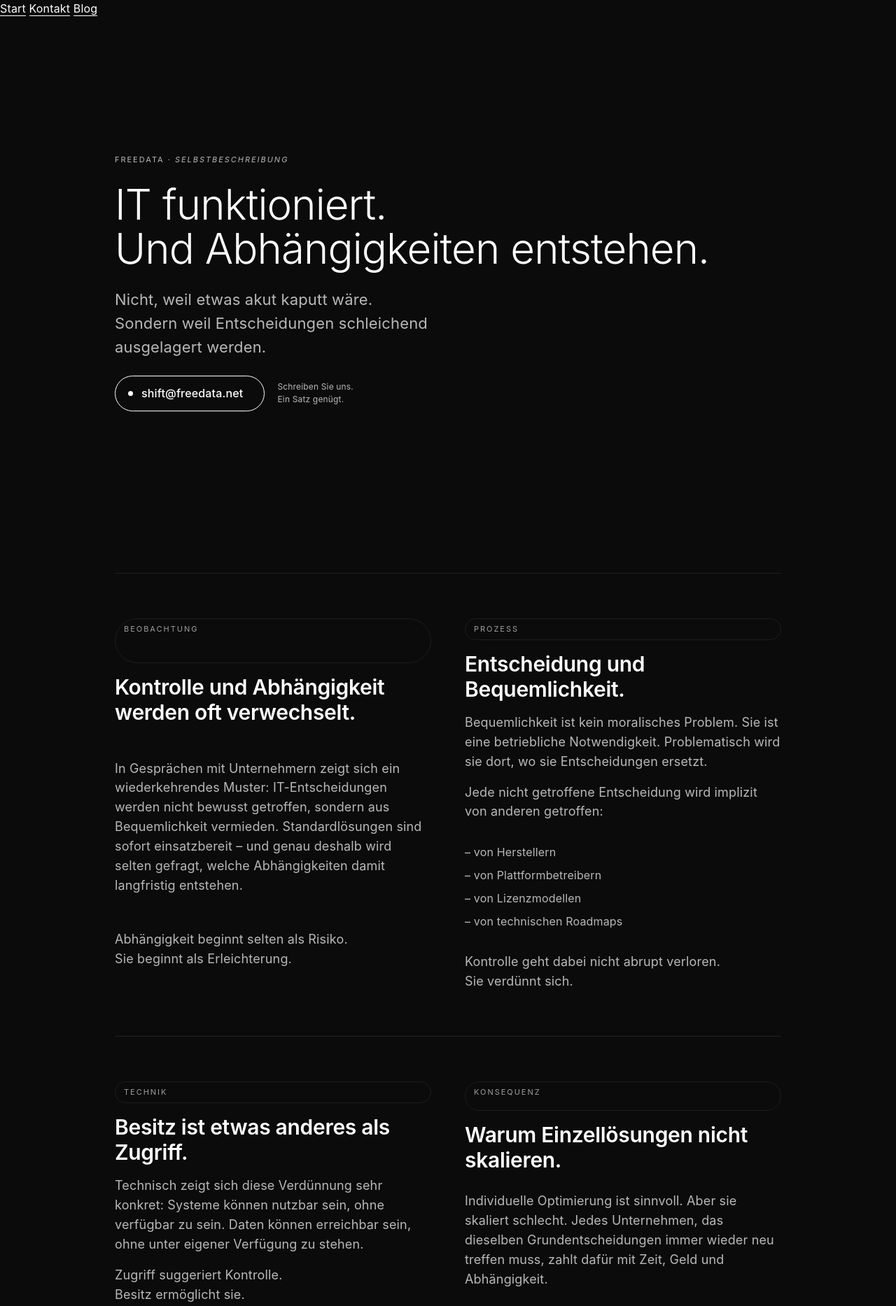
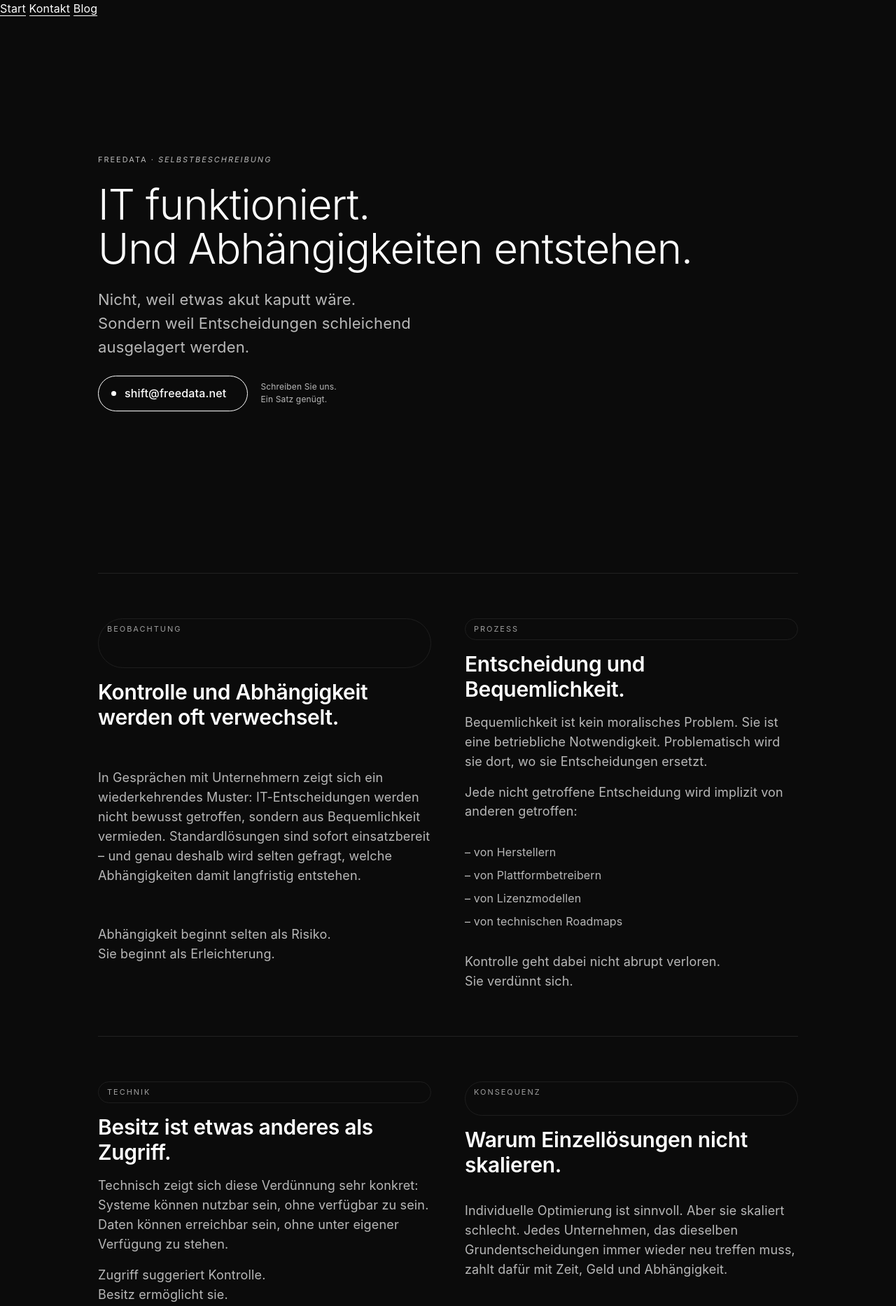
Before and after one commit to freedata-coop/freedata-coop.github.io, a Jekyll site: the page built from index.md, in a window 1280 px wide. Shown: the top 1867 px of the page at 70% size. Built offline with Jekyll 4.4.1, drawn with Linux system fonts in a browser that asks for light colours; some of the changed text lies outside the part shown.

Commit message:
(feat): edit css

```diff
--- a/assets/custom.css
+++ b/assets/custom.css
@@ -6,7 +6,8 @@
 }
 
 /* Reset & Base */
-*{box-sizing:border-box}
+
+/* *{box-sizing:border-box} */
 html,body{height:100%}
 body{
   margin:0;
--- a/index.md
+++ b/index.md
@@ -151,11 +151,11 @@
 <section class="grid" aria-label="Feststellung und Kontakt">
   <div class="manifest">
     <h3>Eine nüchterne Feststellung</h3>
-    <p>
+    <p><br>
       Nicht Technologie entscheidet über Souveränität.<br>
-      Sondern die Fähigkeit,<br>
-      Entscheidungen gemeinsam zu tragen<br>
-      und dauerhaft zu sichern.
+      <br>
+      Sondern die Fähigkeit, Entscheidungen gemeinsam zu tragen.<br>
+      Und dauerhaft zu sichern.
     </p>
   </div>
 
@@ -179,3 +177,5 @@
     </div>
   </div>
 </section>
+
+<br><br><br>
```
Also changed, not shown: other parts of index.md (+0 -2 lines).
